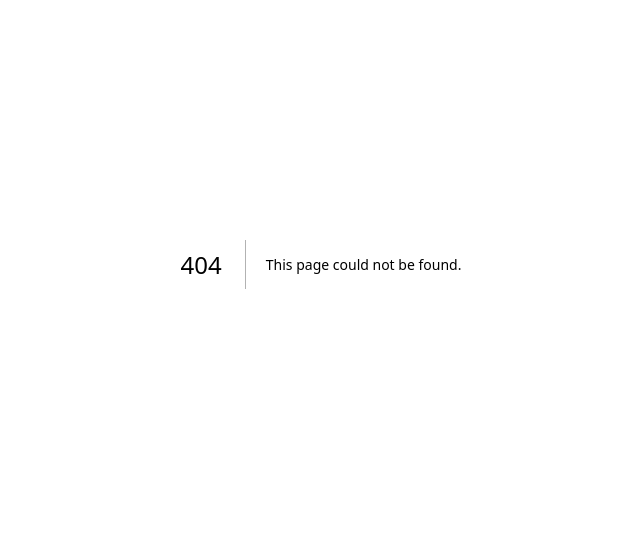
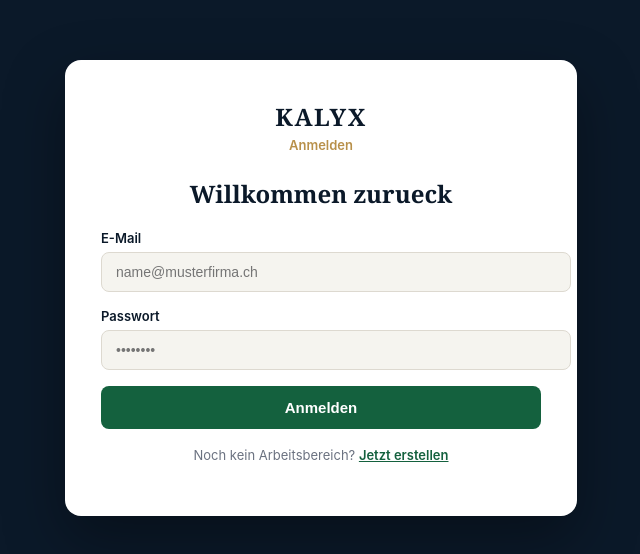
Before and after one commit to Kalyxag/kalyx-app, a Next.js app: page /anmelden in a window 1280 px wide. Before the commit this address had no page. Shown: the part 136-690 px from the top of the page, without its empty margins (319-959 px from the left). Built offline with nearby package versions, Linux system fonts and the light colour scheme; no server answers.

Commit message:
Login-Seite & geschützte Zielseite
app/anmelden/page.tsx       ← NEU: Login-Seite
app/onboarding/page.tsx     ← NEU: geschützte Zielseite (Assistent kommt hier rein)

```diff
--- /dev/null
+++ b/app/anmelden/page.tsx
@@ -0,0 +1,66 @@
+// Ziel-Pfad im Repo: app/anmelden/page.tsx
+//
+// Login-Seite. Meldet ueber Supabase an und leitet danach zu /onboarding.
+'use client'
+
+import { useState } from 'react'
+import { useRouter } from 'next/navigation'
+import { supabase } from '@/lib/supabase/client'
+
+const GREEN = '#14613E'
+const NAVY = '#0B1929'
+const GOLD = '#B8904A'
+const GRAY = '#6B7280'
+
+export default function AnmeldenPage() {
+  const router = useRouter()
+  const [email, setEmail] = useState('')
+  const [password, setPassword] = useState('')
+  const [loading, setLoading] = useState(false)
+  const [error, setError] = useState('')
+
+  async function submit(e: React.FormEvent) {
+    e.preventDefault()
+    setError('')
+    setLoading(true)
+    const { error } = await supabase.auth.signInWithPassword({ email: email.trim().toLowerCase(), password })
+    setLoading(false)
+    if (error) {
+      setError('Anmeldung fehlgeschlagen. Bitte E-Mail und Passwort pruefen.')
+      return
+    }
+    router.push('/onboarding')
+  }
+
+  const wrap: React.CSSProperties = { minHeight: '100vh', display: 'flex', alignItems: 'center', justifyContent: 'center', background: NAVY, padding: 24, fontFamily: '-apple-system, system-ui, sans-serif' }
+  const card: React.CSSProperties = { width: '100%', maxWidth: 440, background: '#fff', borderRadius: 16, padding: '40px 36px', boxShadow: '0 24px 60px rgba(0,0,0,.35)' }
+  const label: React.CSSProperties = { display: 'block', fontSize: 13, fontWeight: 600, color: NAVY, marginBottom: 6 }
+  const input: React.CSSProperties = { width: '100%', fontSize: 14, color: '#111', background: '#F5F4EF', border: '1.5px solid #DDD9D0', borderRadius: 8, padding: '11px 14px', marginBottom: 16, outline: 'none' }
+  const btn: React.CSSProperties = { width: '100%', fontSize: 15, fontWeight: 600, color: '#fff', background: GREEN, border: 'none', borderRadius: 8, padding: '13px 18px', cursor: 'pointer', opacity: loading ? 0.7 : 1 }
+
+  return (
+    <div style={wrap}>
+      <form style={card} onSubmit={submit}>
+        <div style={{ textAlign: 'center', marginBottom: 24 }}>
+          <div style={{ fontFamily: 'Georgia, serif', fontSize: 24, fontWeight: 600, color: NAVY, letterSpacing: '.06em' }}>KALYX</div>
+          <p style={{ fontSize: 13, color: GOLD, fontWeight: 600, marginTop: 4 }}>Anmelden</p>
+        </div>
+        <h1 style={{ fontFamily: 'Georgia, serif', fontSize: 24, color: NAVY, marginBottom: 20, textAlign: 'center' }}>Willkommen zurueck</h1>
+
+        <label style={label}>E-Mail</label>
+        <input style={input} type="email" value={email} onChange={e => setEmail(e.target.value)} placeholder="name@musterfirma.ch" autoComplete="email" />
+
+        <label style={label}>Passwort</label>
+        <input style={input} type="password" value={password} onChange={e => setPassword(e.target.value)} placeholder="••••••••" autoComplete="current-password" />
+
+        {error && <p style={{ color: '#C0392B', fontSize: 13, marginBottom: 14 }}>{error}</p>}
+
+        <button type="submit" style={btn} disabled={loading}>{loading ? 'Anmeldung laeuft …' : 'Anmelden'}</button>
+
+        <p style={{ textAlign: 'center', fontSize: 13, color: GRAY, marginTop: 18 }}>
+          Noch kein Arbeitsbereich? <a href="/registrieren" style={{ color: GREEN, fontWeight: 600 }}>Jetzt erstellen</a>
+        </p>
+      </form>
+    </div>
+  )
+}
```
Also changed, not shown: app/onboarding/page.tsx (added, +74 -0 lines).
